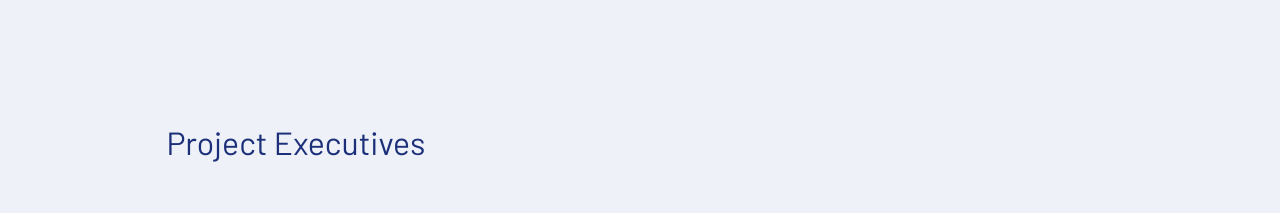
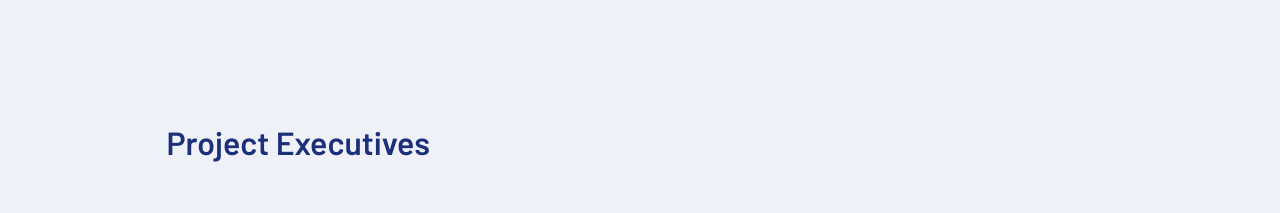
Before and after one commit to sfusurge/surgewebsite, a React (Create React App) app in the folder surge-app/: page /projects in a window 1280 px wide. Shown: the part 1060-1273 px from the top of the page. Built offline with nearby package versions, Linux system fonts and the light colour scheme.

Commit message:
added a font-weight class directly to H2

```diff
--- a/surge-app/src/App.css
+++ b/surge-app/src/App.css
@@ -53,3 +53,7 @@ figcaption {
   font-weight: bold;
   font-size: 18px;
 }
+
+.boldHeader {
+  font-weight: 800;
+}
--- a/surge-app/src/components/Projects.jsx
+++ b/surge-app/src/components/Projects.jsx
@@ -30,7 +30,7 @@ class Projects extends Component {
         </div>
         <div className="container-fluid p-5" id="bluebg">
           <section id="projectExecs">
-            <h2>Project Executives</h2>
+            <h2 className='boldHeader'>Project Executives</h2>
             <div className="row">
               <div className="col-sm">
                 <figure className="figure">
```
Also changed, not shown: 1 other file (tests, documents, lock files or other folders).
